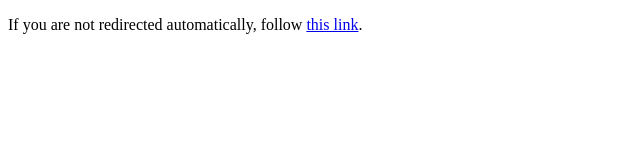
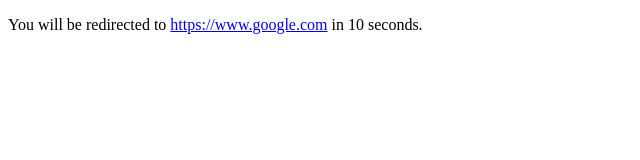
Before and after one commit to Vishalcarzy/hacking-, a plain HTML site: page index.html in a window 1280 px wide. Shown: the whole page, without its empty margins (0-640 px from the left). Drawn offline with Linux system fonts and the light colour scheme.

Commit message:
Update index.html

```diff
--- a/index.html
+++ b/index.html
@@ -2,9 +2,9 @@
 <html>
 <head>
   <meta http-equiv="refresh" content="10; URL=https://www.google.com">
-  <title>Redirecting to google</title>
+  <title>Redirecting in 10 seconds...</title>
 </head>
 <body>
-  <p>If you are not redirected automatically, follow <a href="https://www.google.com">this link</a>.</p>
+  <p>You will be redirected to <a href="https://www.google.com">https://www.google.com</a> in 10 seconds.</p>
 </body>
 </html>
```
